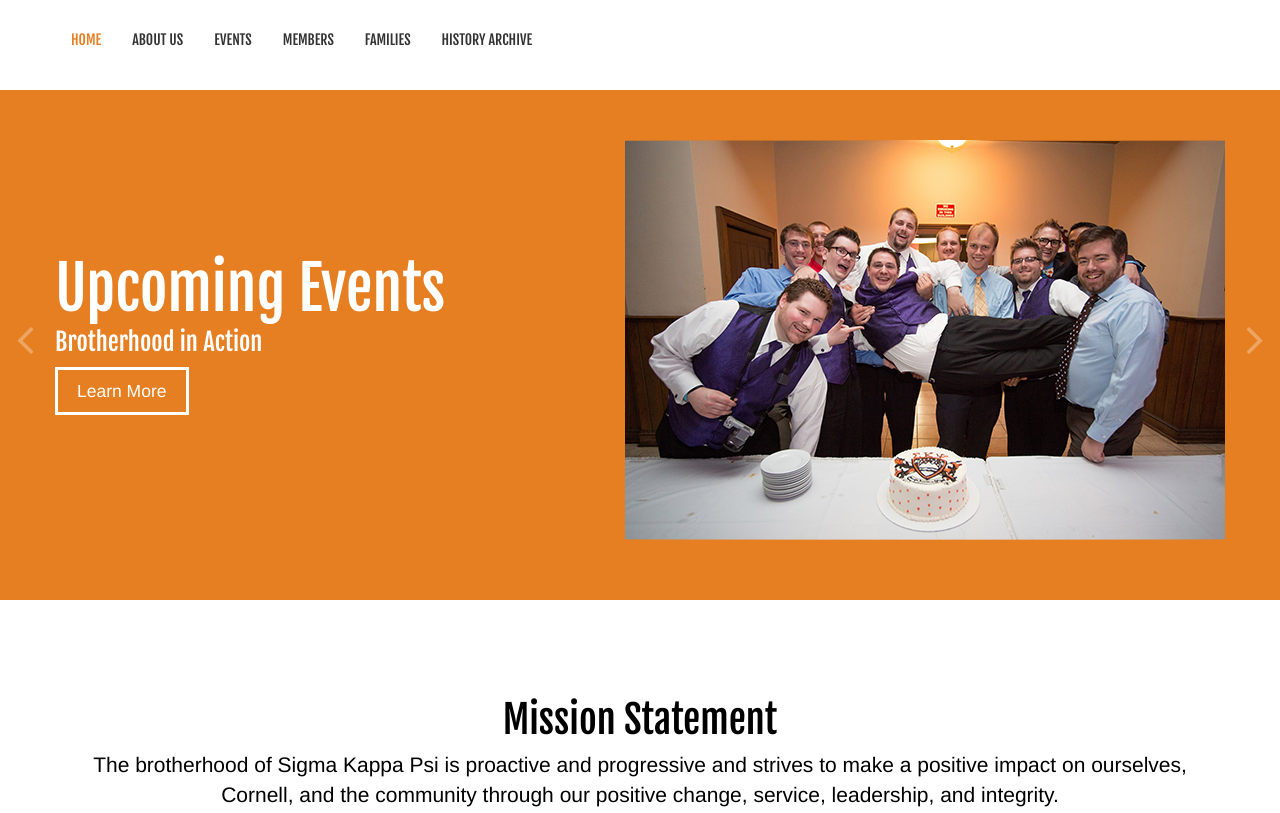
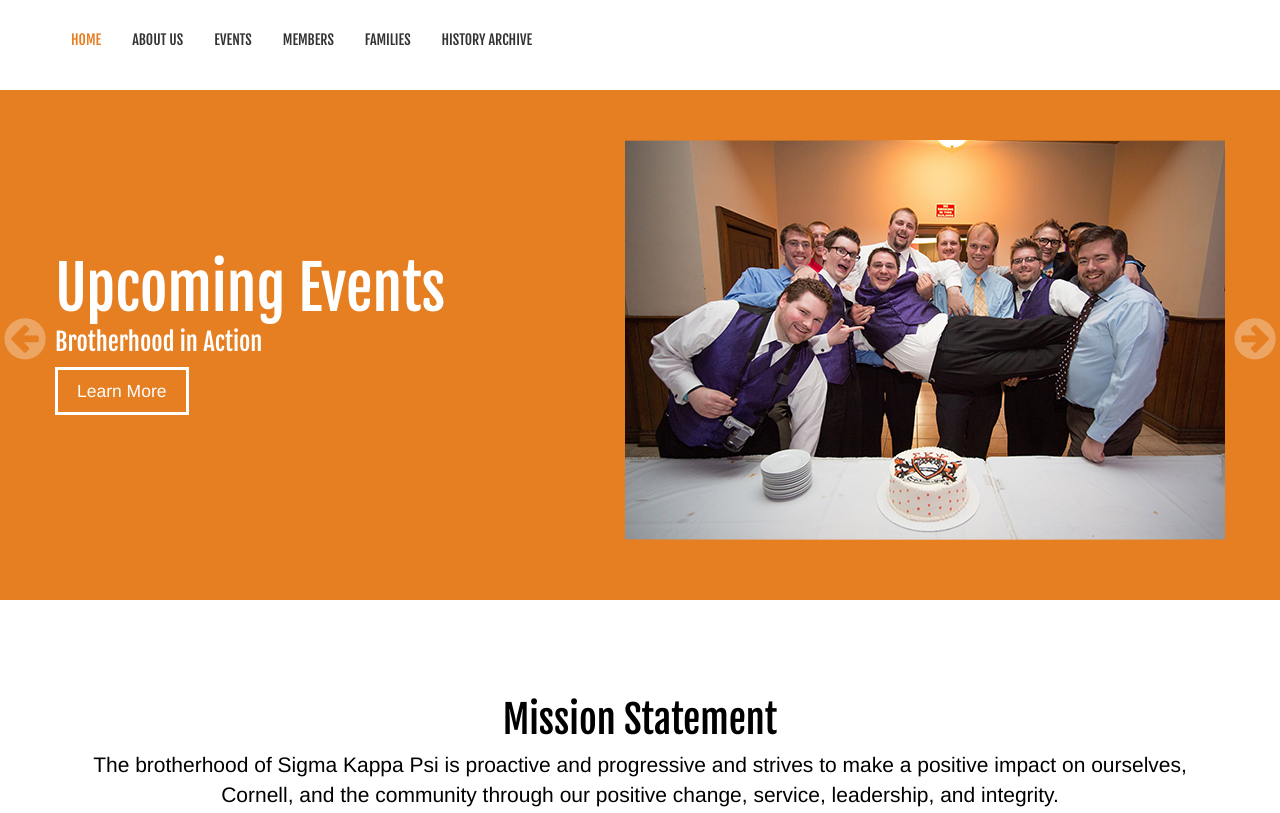
Before and after one commit to Chris569x/SKY-website-redesign-2016, a plain HTML site: page index.html in a window 1280 px wide. Shown: the top 813 px of the page. Drawn offline with Linux system fonts and the light colour scheme; files whose address does not match are found by name.

Commit message:
Working on CSS fixes

```diff
--- a/css/sl-slide.css
+++ b/css/sl-slide.css
@@ -99,7 +99,7 @@
 	display: none;
 }
 .sl-slide-horizontal .sl-slide-inner {
-	background: #E67E22;
+	background: #3498DB;
 }
 
 .sl-slide-vertical .sl-slide-inner {
@@ -107,10 +107,8 @@
 }
 
 .item3 .sl-slide-inner {
-	background: #E67E22;
+	background: #9B59B6;
 }
-
-
 
 .sl-slider h2 {
 	padding: 170px 0 0;
--- a/index.html
+++ b/index.html
@@ -97,8 +97,8 @@
 
     <!--Slider Next Prev button-->
     <nav id="nav-arrows" class="nav-arrows">
-        <span class="nav-arrow-prev"><i class="icon-angle-left"></i></span>
-        <span class="nav-arrow-next"><i class="icon-angle-right"></i></span>
+        <span class="nav-arrow-prev"><i class="icon-circle-arrow-left"></i></span>
+        <span class="nav-arrow-next"><i class="icon-circle-arrow-right"></i></span>
     </nav>
     <!--/Slider Next Prev button-->
 
```
